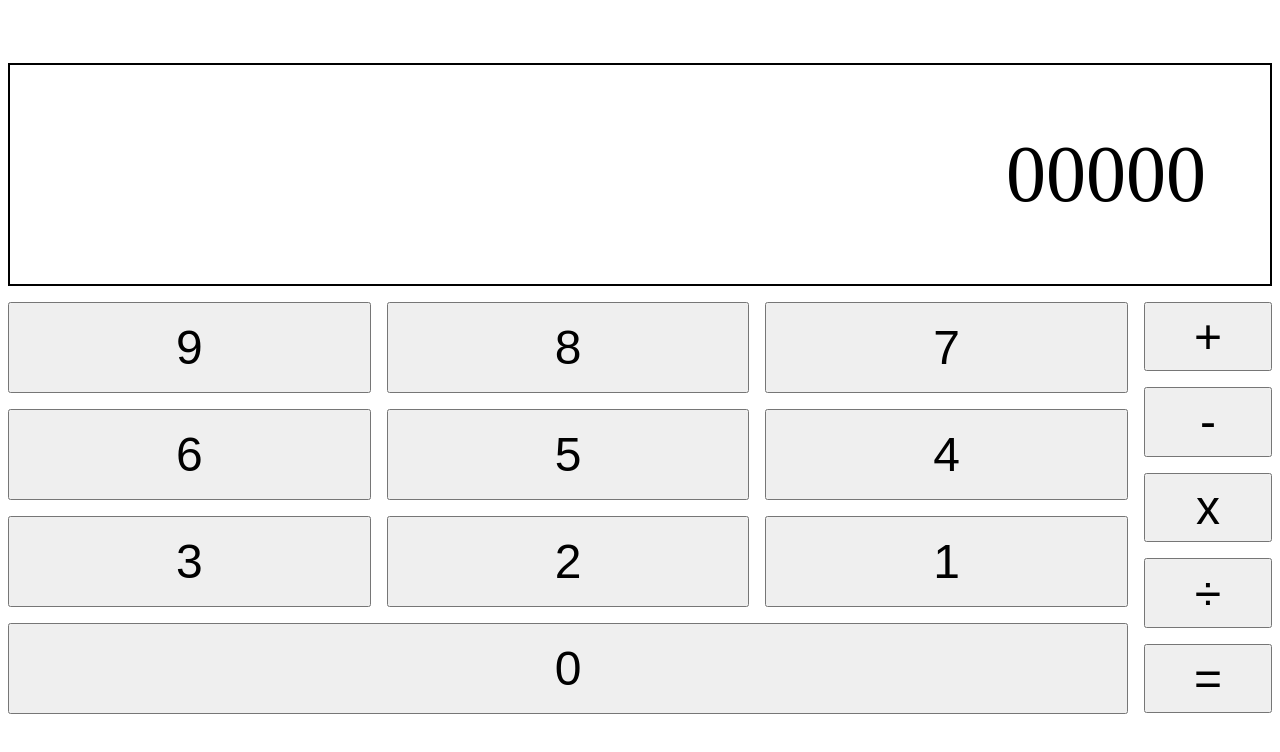
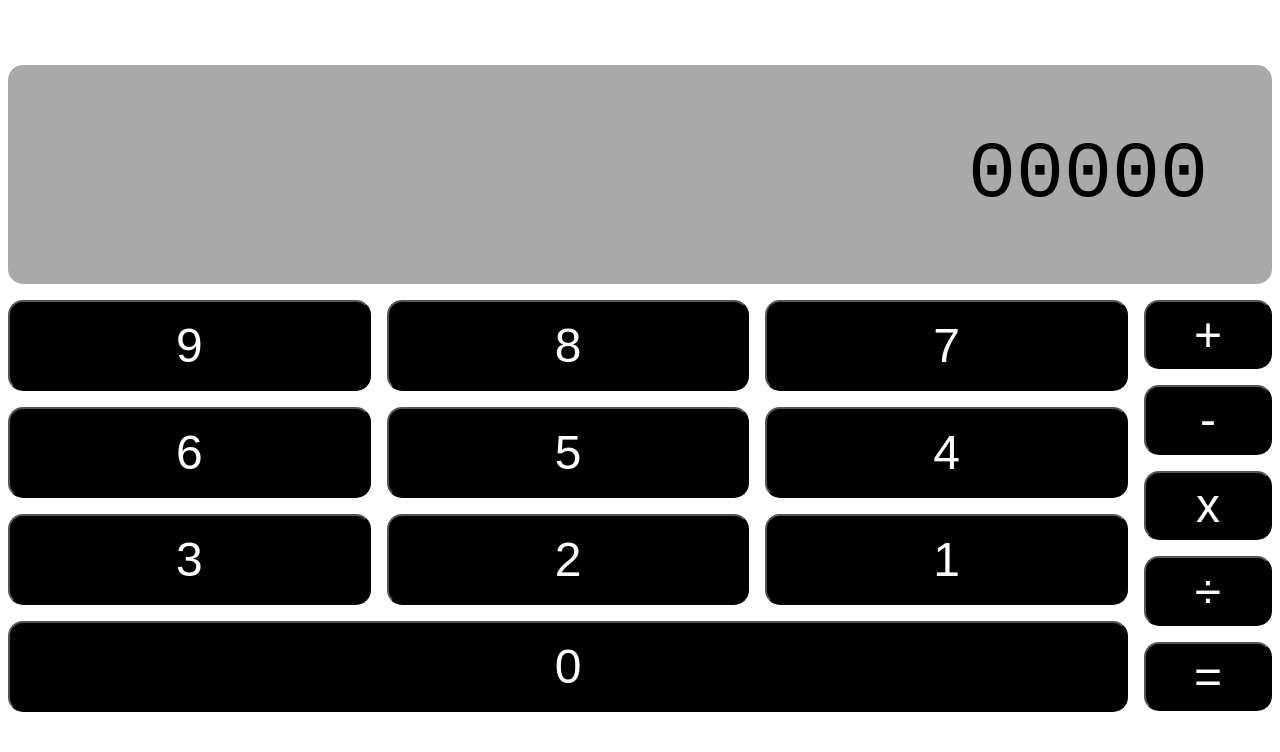
Before and after one commit to RioMahler/odin-calculator, a plain HTML site: page index.html in a window 1280 px wide. Drawn offline with Linux system fonts and the light colour scheme.

Commit message:
Update UI

```diff
--- a/style.css
+++ b/style.css
@@ -1,3 +1,6 @@
+* {
+  border-radius: 15px;
+}
 body {
   display: flex;
   flex-direction: column;
@@ -16,11 +19,12 @@ body {
 p {
   font-size: 5rem;
   margin: 0;
+  font-family: "Courier New", Courier, monospace;
 }
 
 #display {
   padding: 4rem;
-  border: black solid 2px;
+  background-color: darkgrey;
   display: flex;
   justify-content: flex-end;
 }
@@ -58,4 +62,6 @@ button {
   flex-grow: 1;
   flex-shrink: 0;
   flex-basis: 30%;
+  background-color: black;
+  color: white;
 }
```
